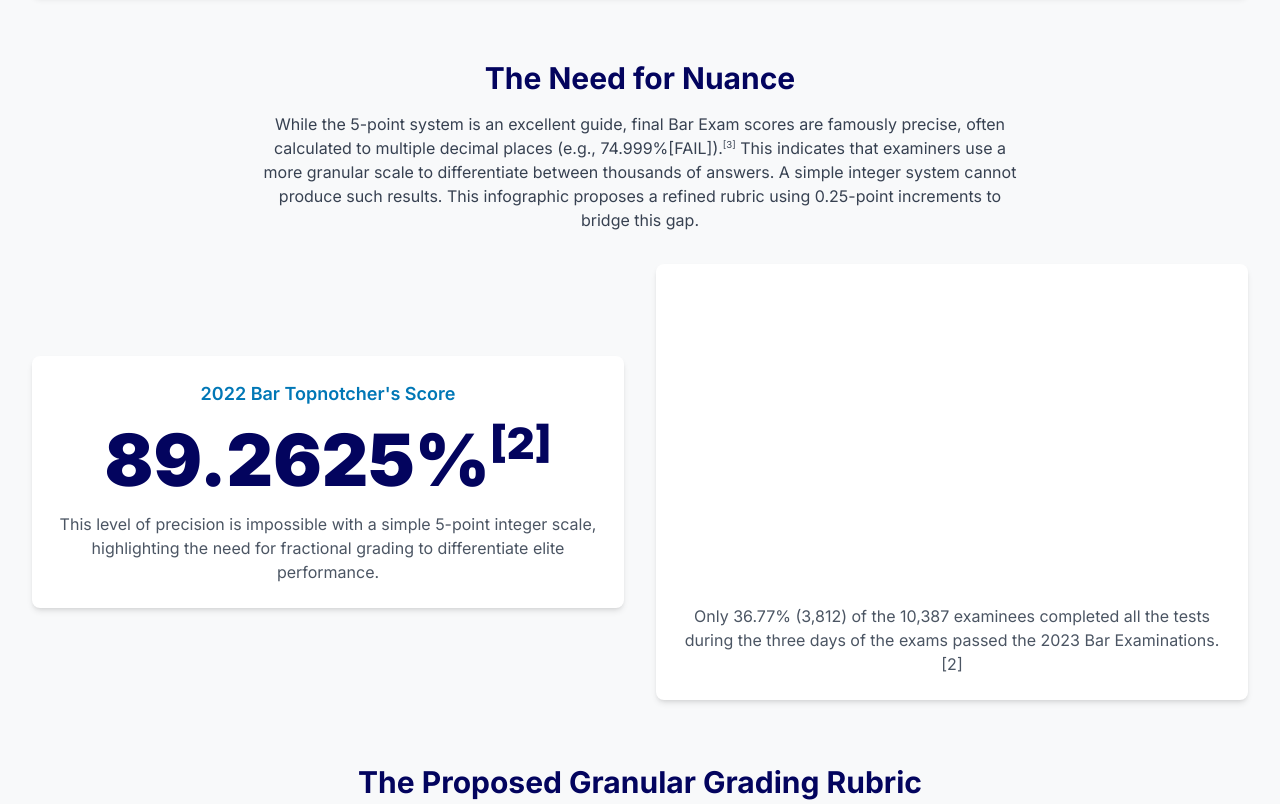
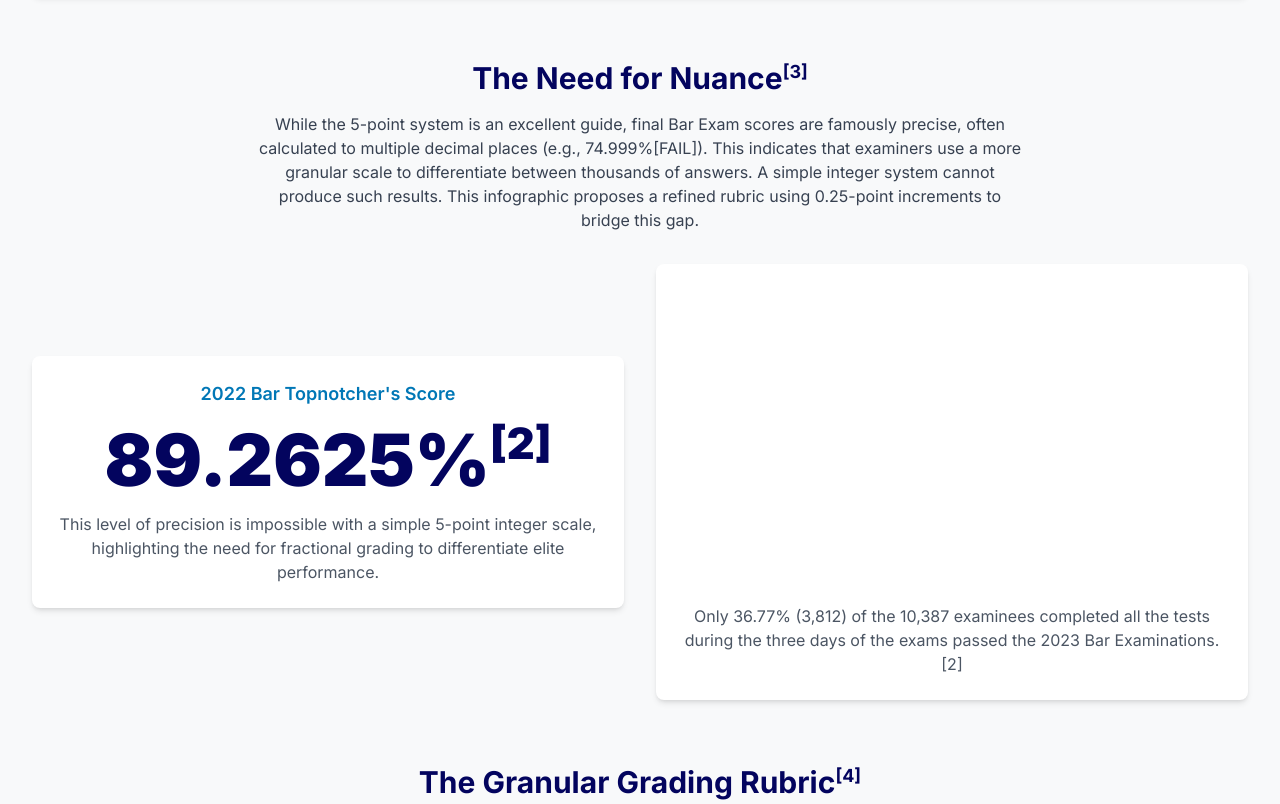
Before and after one commit to adzrealty/adzrealty.github.io, an Astro site: page /deconstructing-bar-exam-grading-system-infographic in a window 1280 px wide. Shown: the part 680-1484 px from the top of the page. Built offline with nearby package versions, Linux system fonts and the light colour scheme; Astro itself is replaced by a stand-in of ours.

Commit message:
more refined footnote disclaimer

```diff
--- a/src/pages/deconstructing-bar-exam-grading-system-infographic.html
+++ b/src/pages/deconstructing-bar-exam-grading-system-infographic.html
@@ -127,8 +127,8 @@
             </section>
 
             <section id="need" class="mb-16">
-                 <h2 class="text-3xl font-bold text-[#03045E] mb-4 text-center">The Need for Nuance</h2>
-                 <p class="text-gray-700 mb-8 max-w-3xl mx-auto text-center">While the 5-point system is an excellent guide, final Bar Exam scores are famously precise, often calculated to multiple decimal places (e.g., 74.999%[FAIL]).<sup><a href="#fn3" id="ref3">[3]</a></sup> This indicates that examiners use a more granular scale to differentiate between thousands of answers. A simple integer system cannot produce such results. This infographic proposes a refined rubric using 0.25-point increments to bridge this gap.</p>
+                 <h2 class="text-3xl font-bold text-[#03045E] mb-4 text-center">The Need for Nuance<sup><a href="#fn3" id="ref3">[3]</a></sup></h2>
+                 <p class="text-gray-700 mb-8 max-w-3xl mx-auto text-center">While the 5-point system is an excellent guide, final Bar Exam scores are famously precise, often calculated to multiple decimal places (e.g., 74.999%[FAIL]). This indicates that examiners use a more granular scale to differentiate between thousands of answers. A simple integer system cannot produce such results. This infographic proposes a refined rubric using 0.25-point increments to bridge this gap.</p>
                 <div class="grid grid-cols-1 md:grid-cols-2 gap-8 items-center">
                     <div class="bg-white rounded-lg shadow-md p-6 text-center">
                         <p class="text-lg font-semibold text-[#0077B6]">2022 Bar Topnotcher's Score</p>
@@ -145,7 +145,7 @@
             </section>
 
             <section id="rubric" class="mb-16">
-                <h2 class="text-3xl font-bold text-[#03045E] mb-2 text-center">The Proposed Granular Grading Rubric</h2><sup><a href="#fn4" id="ref4">[4]</a></sup>
+                <h2 class="text-3xl font-bold text-[#03045E] mb-2 text-center">The Granular Grading Rubric<sup><a href="#fn4" id="ref4">[4]</a></sup></h2>
                 <p class="text-gray-700 mb-8 max-w-4xl mx-auto text-center">This expanded 20-tier system allows examiners to more accurately capture the quality of an answer. It breaks down each of Justice Leonen's original tiers into four sub-levels, providing the granularity needed for precise overall scoring while maintaining the original framework's integrity.</p>
 
                 <div class="space-y-8">
```
